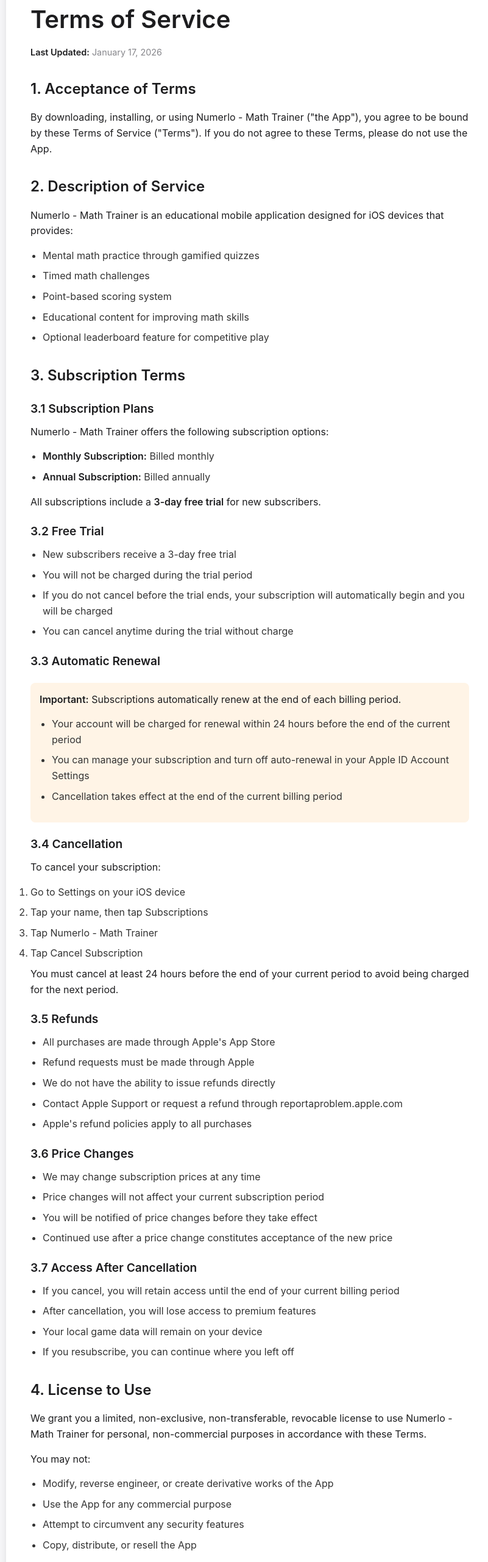
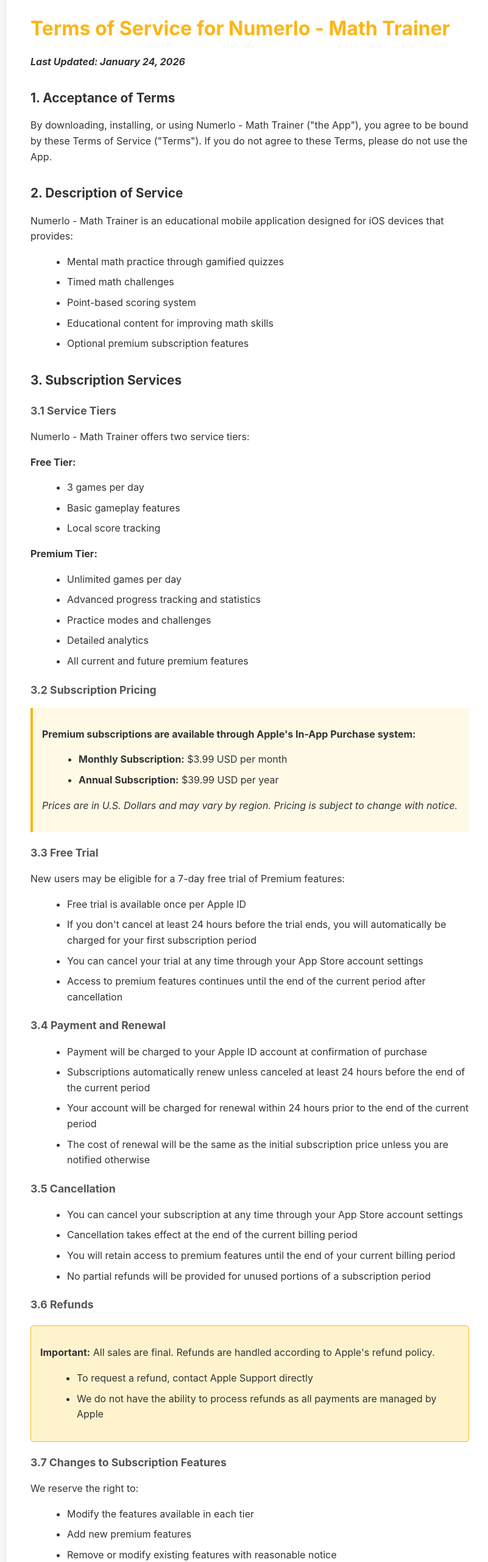
Before and after one commit to nlstartups0502/numerlo_math_trainer, a plain HTML site: page docs/terms.html in a window 1280 px wide. Shown: the part 60-2622 px from the top of the page at 61% size, without its empty margins (230-1031 px from the left). Drawn offline with Linux system fonts and the light colour scheme.

Commit message:
Update Terms of Service with new formatting and content

```diff
--- a/docs/terms.html
+++ b/docs/terms.html
@@ -5,44 +5,92 @@
     <meta name="viewport" content="width=device-width, initial-scale=1.0">
     <title>Terms of Service - Numerlo Math Trainer</title>
     <style>
-        * { margin: 0; padding: 0; box-sizing: border-box; }
         body {
             font-family: -apple-system, BlinkMacSystemFont, 'Segoe UI', Roboto, Oxygen, Ubuntu, Cantarell, sans-serif;
-            line-height: 1.6; color: #333; background-color: #f5f5f7; padding: 20px;
+            line-height: 1.6;
+            color: #333;
+            max-width: 800px;
+            margin: 0 auto;
+            padding: 20px;
+            background-color: #f5f5f5;
         }
         .container {
-            max-width: 800px; margin: 0 auto; background-color: white;
-            padding: 40px; border-radius: 12px; box-shadow: 0 2px 10px rgba(0,0,0,0.1);
+            background-color: white;
+            padding: 40px;
+            border-radius: 8px;
+            box-shadow: 0 2px 4px rgba(0,0,0,0.1);
         }
-        h1 { color: #1d1d1f; font-size: 2.5em; margin-bottom: 10px; font-weight: 600; }
-        h2 { color: #1d1d1f; font-size: 1.5em; margin-top: 30px; margin-bottom: 15px; font-weight: 600; }
-        h3 { color: #1d1d1f; font-size: 1.2em; margin-top: 20px; margin-bottom: 10px; font-weight: 600; }
-        .last-updated { color: #86868b; margin-bottom: 30px; font-size: 0.9em; }
-        p { margin-bottom: 15px; color: #1d1d1f; }
-        ul { margin-left: 20px; margin-bottom: 15px; }
-        li { margin-bottom: 8px; }
-        strong { color: #1d1d1f; font-weight: 600; }
-        .highlight {
-            background-color: #fff4e6; padding: 15px; border-radius: 8px;
-            margin: 20px 0; border-left: 4px solid: #ff9500;
+        h1 {
+            color: #FDB515;
+            font-size: 2em;
+            margin-bottom: 10px;
+        }
+        h2 {
+            color: #333;
+            font-size: 1.3em;
+            margin-top: 30px;
+            margin-bottom: 15px;
+        }
+        h3 {
+            color: #555;
+            font-size: 1.1em;
+            margin-top: 20px;
+            margin-bottom: 10px;
+        }
+        .updated {
+            color: #666;
+            font-style: italic;
+            margin-bottom: 30px;
+        }
+        ul {
+            margin-left: 20px;
+        }
+        li {
+            margin-bottom: 8px;
+        }
+        strong {
+            color: #333;
+        }
+        .contact {
+            background-color: #f9f9f9;
+            padding: 15px;
+            border-radius: 5px;
+            margin-top: 20px;
+        }
+        .pricing {
+            background-color: #FFF9E6;
+            padding: 15px;
+            border-left: 4px solid #FDB515;
+            margin: 15px 0;
+        }
+        a {
+            color: #FDB515;
+            text-decoration: none;
+        }
+        a:hover {
+            text-decoration: underline;
         }
         .footer {
-            margin-top: 40px; padding-top: 20px; border-top: 1px solid #d2d2d7;
-            color: #86868b; font-size: 0.9em; text-align: center;
+            text-align: center;
+            margin-top: 40px;
+            padding-top: 20px;
+            border-top: 1px solid #ddd;
+            color: #666;
+            font-size: 0.9em;
         }
-        a { color: #0071e3; text-decoration: none; }
-        a:hover { text-decoration: underline; }
-        @media (max-width: 768px) {
-            .container { padding: 20px; }
-            h1 { font-size: 2em; }
-            h2 { font-size: 1.3em; }
+        .important {
+            background-color: #FFF3CD;
+            border: 1px solid #FDB515;
+            padding: 15px;
+            border-radius: 5px;
+            margin: 20px 0;
         }
     </style>
 </head>
 <body>
     <div class="container">
-        <h1>Terms of Service</h1>
-        <p class="last-updated"><strong>Last Updated:</strong> January 17, 2026</p>
+        <h1>Terms of Service for Numerlo - Math Trainer</h1>
+        <p class="updated"><strong>Last Updated: January 24, 2026</strong></p>
 
         <h2>1. Acceptance of Terms</h2>
         <p>By downloading, installing, or using Numerlo - Math Trainer ("the App"), you agree to be bound by these Terms of Service ("Terms"). If you do not agree to these Terms, please do not use the App.</p>
@@ -54,109 +102,105 @@
             <li>Timed math challenges</li>
             <li>Point-based scoring system</li>
             <li>Educational content for improving math skills</li>
-            <li>Optional leaderboard feature for competitive play</li>
+            <li>Optional premium subscription features</li>
         </ul>
 
-        <h2>3. Subscription Terms</h2>
+        <h2>3. Subscription Services</h2>
 
-        <h3>3.1 Subscription Plans</h3>
-        <p>Numerlo - Math Trainer offers the following subscription options:</p>
+        <h3>3.1 Service Tiers</h3>
+        <p>Numerlo - Math Trainer offers two service tiers:</p>
+
+        <p><strong>Free Tier:</strong></p>
         <ul>
-            <li><strong>Monthly Subscription:</strong> Billed monthly</li>
-            <li><strong>Annual Subscription:</strong> Billed annually</li>
-        </ul>
-        <p>All subscriptions include a <strong>3-day free trial</strong> for new subscribers.</p>
-
-        <h3>3.2 Free Trial</h3>
-        <ul>
-            <li>New subscribers receive a 3-day free trial</li>
-            <li>You will not be charged during the trial period</li>
-            <li>If you do not cancel before the trial ends, your subscription will automatically begin and you will be charged</li>
-            <li>You can cancel anytime during the trial without charge</li>
+            <li>3 games per day</li>
+            <li>Basic gameplay features</li>
+            <li>Local score tracking</li>
         </ul>
 
-        <h3>3.3 Automatic Renewal</h3>
-        <div class="highlight">
-            <p><strong>Important:</strong> Subscriptions automatically renew at the end of each billing period.</p>
+        <p><strong>Premium Tier:</strong></p>
+        <ul>
+            <li>Unlimited games per day</li>
+            <li>Advanced progress tracking and statistics</li>
+            <li>Practice modes and challenges</li>
+            <li>Detailed analytics</li>
+            <li>All current and future premium features</li>
+        </ul>
+
+        <h3>3.2 Subscription Pricing</h3>
+        <div class="pricing">
+            <p><strong>Premium subscriptions are available through Apple's In-App Purchase system:</strong></p>
             <ul>
-                <li>Your account will be charged for renewal within 24 hours before the end of the current period</li>
-                <li>You can manage your subscription and turn off auto-renewal in your Apple ID Account Settings</li>
-                <li>Cancellation takes effect at the end of the current billing period</li>
+                <li><strong>Monthly Subscription:</strong> $3.99 USD per month</li>
+                <li><strong>Annual Subscription:</strong> $39.99 USD per year</li>
+            </ul>
+            <p><em>Prices are in U.S. Dollars and may vary by region. Pricing is subject to change with notice.</em></p>
+        </div>
+
+        <h3>3.3 Free Trial</h3>
+        <p>New users may be eligible for a 7-day free trial of Premium features:</p>
+        <ul>
+            <li>Free trial is available once per Apple ID</li>
+            <li>If you don't cancel at least 24 hours before the trial ends, you will automatically be charged for your first subscription period</li>
+            <li>You can cancel your trial at any time through your App Store account settings</li>
+            <li>Access to premium features continues until the end of the current period after cancellation</li>
+        </ul>
+
+        <h3>3.4 Payment and Renewal</h3>
+        <ul>
+            <li>Payment will be charged to your Apple ID account at confirmation of purchase</li>
+            <li>Subscriptions automatically renew unless canceled at least 24 hours before the end of the current period</li>
+            <li>Your account will be charged for renewal within 24 hours prior to the end of the current period</li>
+            <li>The cost of renewal will be the same as the initial subscription price unless you are notified otherwise</li>
+        </ul>
+
+        <h3>3.5 Cancellation</h3>
+        <ul>
+            <li>You can cancel your subscription at any time through your App Store account settings</li>
+            <li>Cancellation takes effect at the end of the current billing period</li>
+            <li>You will retain access to premium features until the end of your current billing period</li>
+            <li>No partial refunds will be provided for unused portions of a subscription period</li>
+        </ul>
+
+        <h3>3.6 Refunds</h3>
+        <div class="important">
+            <p><strong>Important:</strong> All sales are final. Refunds are handled according to Apple's refund policy.</p>
+            <ul>
+                <li>To request a refund, contact Apple Support directly</li>
+                <li>We do not have the ability to process refunds as all payments are managed by Apple</li>
             </ul>
         </div>
 
-        <h3>3.4 Cancellation</h3>
-        <p>To cancel your subscription:</p>
-        <ol>
-            <li>Go to Settings on your iOS device</li>
-            <li>Tap your name, then tap Subscriptions</li>
-            <li>Tap Numerlo - Math Trainer</li>
-            <li>Tap Cancel Subscription</li>
-        </ol>
-        <p>You must cancel at least 24 hours before the end of your current period to avoid being charged for the next period.</p>
-
-        <h3>3.5 Refunds</h3>
+        <h3>3.7 Changes to Subscription Features</h3>
+        <p>We reserve the right to:</p>
         <ul>
-            <li>All purchases are made through Apple's App Store</li>
-            <li>Refund requests must be made through Apple</li>
-            <li>We do not have the ability to issue refunds directly</li>
-            <li>Contact Apple Support or request a refund through reportaproblem.apple.com</li>
-            <li>Apple's refund policies apply to all purchases</li>
+            <li>Modify the features available in each tier</li>
+            <li>Add new premium features</li>
+            <li>Remove or modify existing features with reasonable notice</li>
+            <li>Adjust pricing with advance notice to existing subscribers</li>
         </ul>
 
-        <h3>3.6 Price Changes</h3>
+        <h2>4. Promotional Offers</h2>
+        <p>We may occasionally offer promotional pricing, discount codes, or special offers:</p>
         <ul>
-            <li>We may change subscription prices at any time</li>
-            <li>Price changes will not affect your current subscription period</li>
-            <li>You will be notified of price changes before they take effect</li>
-            <li>Continued use after a price change constitutes acceptance of the new price</li>
+            <li>Promotional offers are limited time and may be withdrawn at any time</li>
+            <li>Offers are typically limited to one per user unless otherwise stated</li>
+            <li>Promotional codes have no cash value</li>
+            <li>Offers cannot be combined unless explicitly stated</li>
+            <li>Eligibility requirements may apply</li>
+            <li>We reserve the right to modify or cancel promotions at any time</li>
         </ul>
 
-        <h3>3.7 Access After Cancellation</h3>
-        <ul>
-            <li>If you cancel, you will retain access until the end of your current billing period</li>
-            <li>After cancellation, you will lose access to premium features</li>
-            <li>Your local game data will remain on your device</li>
-            <li>If you resubscribe, you can continue where you left off</li>
-        </ul>
+        <h2>5. License to Use</h2>
+        <p>We grant you a limited, non-exclusive, non-transferable, revocable license to use Numerlo - Math Trainer for personal, non-commercial purposes in accordance with these Terms.</p>
 
-        <h2>4. License to Use</h2>
-        <p>We grant you a limited, non-exclusive, non-transferable, revocable license to use Numerlo - Math Trainer for personal, non-commercial purposes in accordance with these Terms.</p>
-        <p>You may not:</p>
+        <p><strong>You may not:</strong></p>
         <ul>
             <li>Modify, reverse engineer, or create derivative works of the App</li>
-            <li>Use the App for any commercial purpose</li>
-            <li>Attempt to circumvent any security features</li>
-            <li>Copy, distribute, or resell the App</li>
-        </ul>
-
-        <h2>5. User Accounts and Leaderboard</h2>
-
-        <h3>5.1 Optional Email Registration</h3>
-        <ul>
-            <li>You may optionally provide an email address to participate in the leaderboard</li>
-            <li>Providing an email is not required to use the core features of the App</li>
-            <li>You are responsible for maintaining the confidentiality of your email</li>
-            <li>You are responsible for all activities associated with your email on the leaderboard</li>
-        </ul>
-
-        <h3>5.2 Leaderboard Participation</h3>
-        <p>By participating in the leaderboard, you agree that:</p>
-        <ul>
-            <li>Your scores and ranking may be visible to other users</li>
-            <li>Your email or chosen username may be displayed on the leaderboard</li>
-            <li>We may remove your entry for violations of these Terms</li>
-            <li>Leaderboard rankings are provided "as is" without guarantees of accuracy</li>
-        </ul>
-
-        <h3>5.3 Prohibited Conduct on Leaderboard</h3>
-        <p>You may not:</p>
-        <ul>
-            <li>Use offensive or inappropriate usernames</li>
-            <li>Attempt to manipulate scores or rankings</li>
-            <li>Harass or abuse other users</li>
-            <li>Impersonate others</li>
-            <li>Use automated tools to inflate scores</li>
+            <li>Use the App for any commercial purpose without authorization</li>
+            <li>Attempt to circumvent any security features or subscription verification</li>
+            <li>Copy, distribute, or resell the App or its content</li>
+            <li>Share your premium subscription access with others</li>
+            <li>Attempt to manipulate game limits or subscription status</li>
         </ul>
 
         <h2>6. User Conduct</h2>
@@ -165,6 +209,8 @@
             <li>Use the App only for lawful purposes</li>
             <li>Use the App in accordance with its intended educational purpose</li>
             <li>Not attempt to interfere with the App's functionality</li>
+            <li>Not abuse the free trial system by creating multiple accounts</li>
+            <li>Comply with all applicable laws and regulations</li>
         </ul>
 
         <h2>7. Intellectual Property</h2>
@@ -174,19 +220,18 @@
             <li>User interface and graphics</li>
             <li>Math questions and algorithms</li>
             <li>The "Numerlo" name and logo</li>
+            <li>Premium features and content</li>
         </ul>
         <p>are owned by us and are protected by copyright, trademark, and other intellectual property laws.</p>
 
-        <h2>8. Privacy and Data Collection</h2>
-        <p>Your use of Numerlo - Math Trainer is also governed by our Privacy Policy. By using the App, you consent to our collection and use of data as described in the Privacy Policy.</p>
-        <p>Key points:</p>
+        <h2>8. Data Storage</h2>
+        <p>Numerlo - Math Trainer stores game data locally on your device:</p>
         <ul>
-            <li>Email addresses are optional and only used for leaderboard features</li>
-            <li>Leaderboard data may be visible to other users</li>
-            <li>Subscriptions are processed through Apple's App Store</li>
-            <li>We do not sell your data to third parties</li>
+            <li>Game progress, scores, and statistics are stored on your device</li>
+            <li>Subscription status is verified with Apple but not stored on our servers</li>
+            <li>All local data can be deleted by uninstalling the App</li>
+            <li>Please refer to our <a href="privacy.html">Privacy Policy</a> for more information</li>
         </ul>
-        <p>Please review our Privacy Policy for complete information.</p>
 
         <h2>9. Disclaimer of Warranties</h2>
         <p>Numerlo - Math Trainer is provided "as is" and "as available" without warranties of any kind, either express or implied, including but not limited to:</p>
@@ -195,46 +240,73 @@
             <li>Fitness for a particular purpose</li>
             <li>Non-infringement</li>
             <li>Uninterrupted or error-free operation</li>
+            <li>Accuracy of game content</li>
+            <li>Availability of premium features</li>
         </ul>
 
         <h2>10. Limitation of Liability</h2>
-        <p>To the maximum extent permitted by law, we shall not be liable for any indirect, incidental, special, consequential, or punitive damages, including but not limited to loss of data, loss of use, or lost profits arising from your use of the App.</p>
+        <p>To the maximum extent permitted by law, we shall not be liable for any indirect, incidental, special, consequential, or punitive damages, including but not limited to:</p>
+        <ul>
+            <li>Loss of data or game progress</li>
+            <li>Loss of use or lost profits</li>
+            <li>Subscription charges or payment disputes (handled by Apple)</li>
+            <li>Interruption of service</li>
+            <li>Any damages arising from your use of the App</li>
+        </ul>
 
         <h2>11. Educational Purpose</h2>
-        <p>While Numerlo - Math Trainer is designed to help improve math skills, we make no guarantees about educational outcomes. The App is intended to supplement, not replace, formal education.</p>
+        <p>While Numerlo - Math Trainer is designed to help improve math skills:</p>
+        <ul>
+            <li>We make no guarantees about educational outcomes</li>
+            <li>The App is intended to supplement, not replace, formal education</li>
+            <li>Results may vary based on individual usage and commitment</li>
+            <li>We are not responsible for academic performance or test scores</li>
+        </ul>
 
         <h2>12. Device Compatibility</h2>
-        <p>Numerlo - Math Trainer is designed for iOS devices. We do not guarantee compatibility with all iOS versions or devices, and performance may vary.</p>
+        <p>Numerlo - Math Trainer is designed for iOS devices:</p>
+        <ul>
+            <li>We do not guarantee compatibility with all iOS versions or devices</li>
+            <li>Performance may vary based on device specifications</li>
+            <li>Some features may require specific iOS versions</li>
+            <li>Premium features require internet connectivity for subscription verification</li>
+        </ul>
 
-        <h2>13. Updates and Modifications</h2>
+        <h2>13. Service Modifications</h2>
         <p>We reserve the right to:</p>
         <ul>
             <li>Update or modify the App at any time</li>
-            <li>Discontinue the App or any features</li>
+            <li>Add, remove, or modify features (free or premium)</li>
+            <li>Discontinue the App or any features with reasonable notice</li>
             <li>Modify these Terms at any time</li>
         </ul>
-        <p>Continued use of the App after changes constitutes acceptance of the modified Terms.</p>
+        <p>Changes to these Terms will be posted in the App and on our website. Continued use of the App after changes constitutes acceptance of the modified Terms.</p>
 
         <h2>14. Termination</h2>
         <p>We may terminate or suspend your access to the App at any time, without prior notice, for any reason, including if we believe you have violated these Terms.</p>
-        <p>You may stop using the App at any time by deleting it from your device.</p>
-        <p><strong>Important:</strong> If you have an active subscription, deleting the App does not automatically cancel your subscription. You must cancel your subscription through your Apple ID settings to avoid future charges.</p>
 
-        <h2>15. Governing Law</h2>
-        <p>These Terms shall be governed by and construed in accordance with the laws of <strong>South Africa</strong>, without regard to its conflict of law provisions.</p>
+        <p>You may stop using the App at any time by deleting it from your device or canceling your subscription through the App Store.</p>
 
-        <h2>16. Severability</h2>
-        <p>If any provision of these Terms is found to be unenforceable or invalid, that provision shall be limited or eliminated to the minimum extent necessary, and the remaining provisions shall remain in full force and effect.</p>
+        <h2>15. Apple App Store Terms</h2>
+        <p>Your use of Numerlo - Math Trainer is also subject to:</p>
+        <ul>
+            <li>Apple's App Store Terms of Service</li>
+            <li>Apple's In-App Purchase policies</li>
+            <li>Apple's payment and refund policies</li>
+        </ul>
 
-        <h2>17. Entire Agreement</h2>
-        <p>These Terms, together with our Privacy Policy, constitute the entire agreement between you and us regarding the use of Numerlo - Math Trainer.</p>
+        <h2>16. Governing Law</h2>
+        <p>These Terms shall be governed by and construed in accordance with the laws of South Africa, without regard to its conflict of law provisions.</p>
 
-        <h2>18. Contact Information</h2>
-        <p>If you have any questions about these Terms of Service, please contact us at:</p>
-        <p><strong>freelance.actuary.nl@gmail.com</strong></p>
+        <h2>17. Contact Information</h2>
+        <div class="contact">
+            <p>If you have any questions about these Terms of Service, please contact us at:</p>
+            <p><strong>Email:</strong> <a href="mailto:freelance.actuary.nl@gmail.com">freelance.actuary.nl@gmail.com</a></p>
+        </div>
 
         <div class="footer">
-            <p><em>By using Numerlo - Math Trainer, you acknowledge that you have read, understood, and agree to be bound by these Terms of Service.</em></p>
+            <p><strong>By using Numerlo - Math Trainer, you acknowledge that you have read, understood, and agree to be bound by these Terms of Service.</strong></p>
+            <p><em>Last Updated: January 24, 2026</em></p>
         </div>
     </div>
 </body>
```
